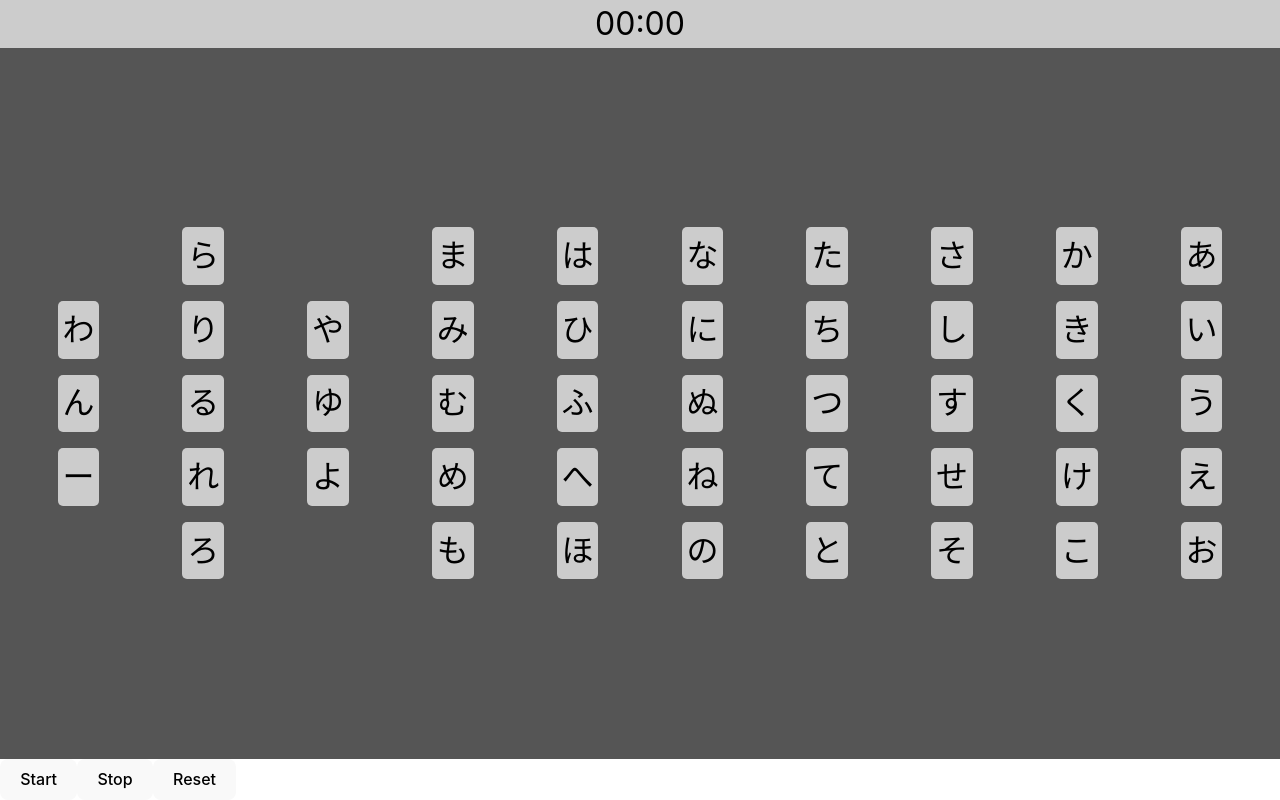
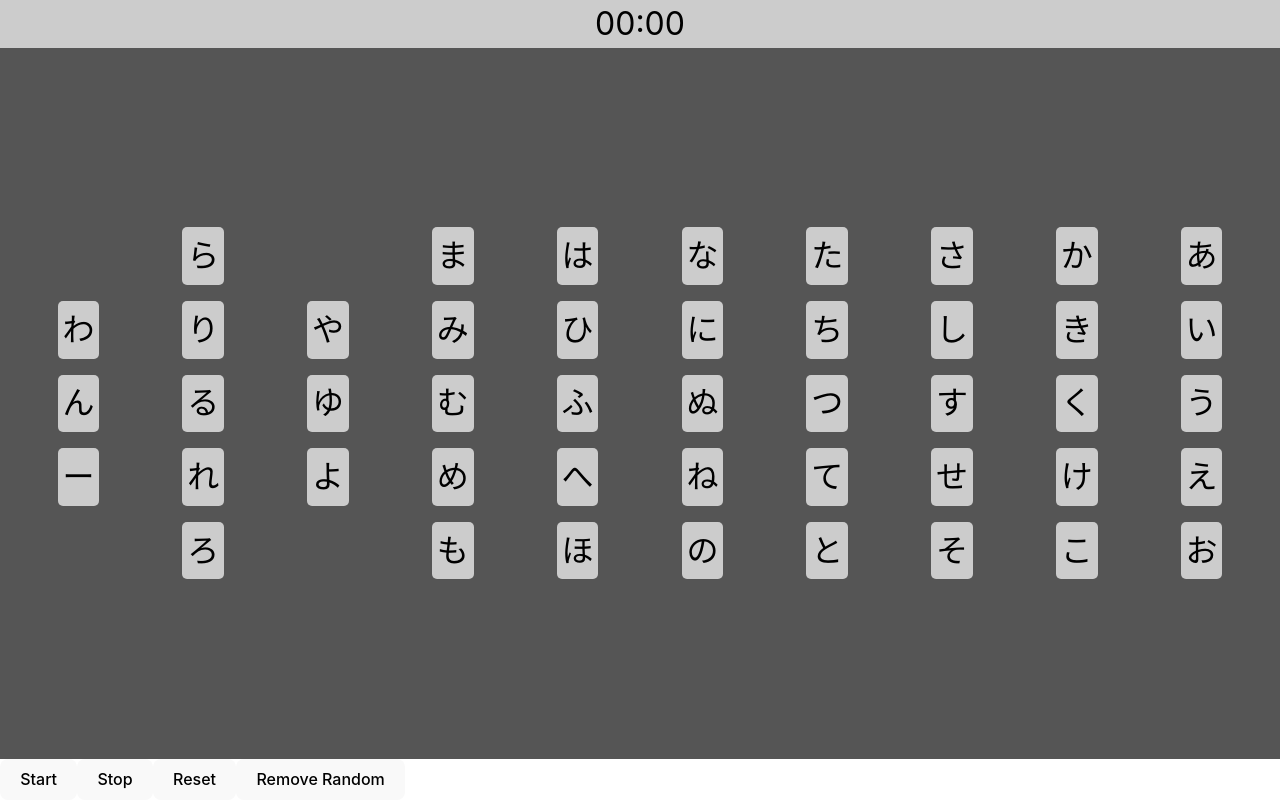
Before and after one commit to frnfnts/zanzou-kuchibeni, a React (Vite) app: page / in a window 1280 px wide. Built offline with nearby package versions, Linux system fonts and the light colour scheme.

Commit message:
remove random button

```diff
--- a/src/App.tsx
+++ b/src/App.tsx
@@ -97,6 +97,7 @@ function App() {
       <button onClick={start}>Start</button>
       <button onClick={stop}>Stop</button>
       <button onClick={reset}>Reset</button>
+      <button onClick={removeRandomLetter}>Remove Random</button>
     </div>
   </>)
 }
```
